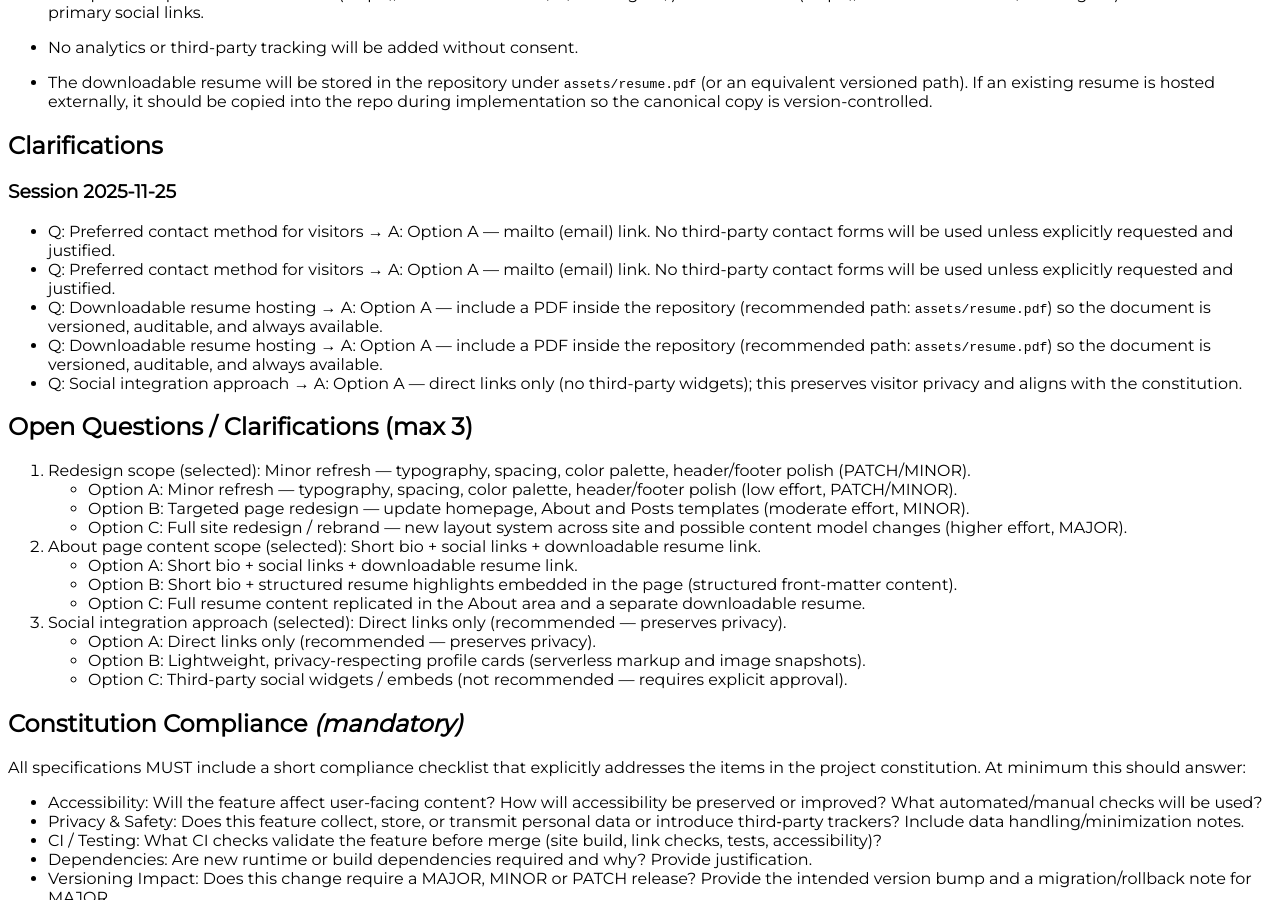
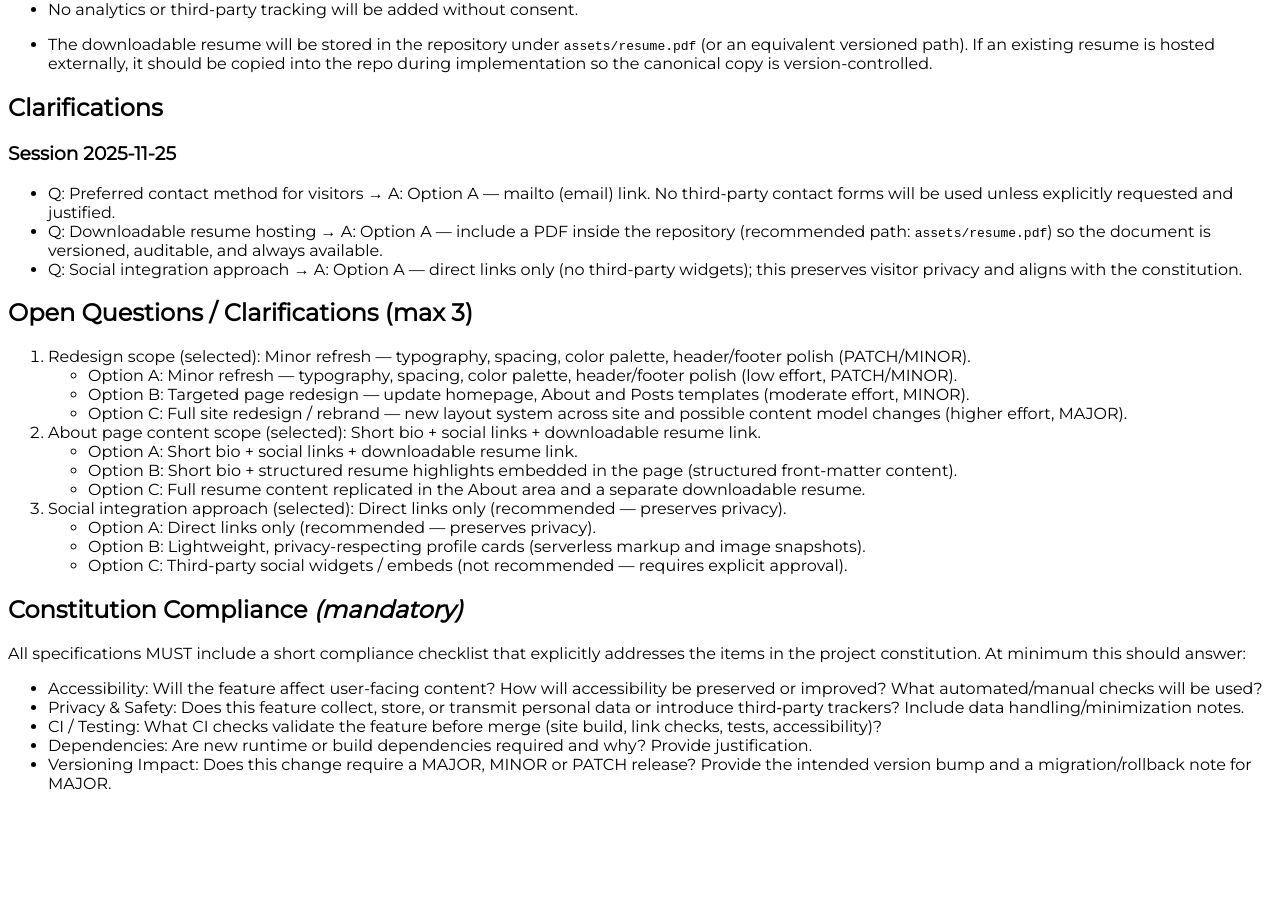
Before and after one commit to zukomgwili/zukomgwili.github.io, a Jekyll site: the page built from specs/001-modernize-website/spec.md, in a window 1280 px wide and 900 px high, scrolled down 2921 px. Built offline with Jekyll 4.4.1, drawn with Linux system fonts in a browser that asks for light colours; our own code applies the rules of GitHub Pages for plain Markdown files; after the commit the page ends 3730 px from its top, so only the background shows below that; some of the changed text lies outside the part shown.

Commit message:
chore(001-modernize-website): add privacy enforcement script + CI job; dedupe spec, complete T026

```diff
--- a/specs/001-modernize-website/spec.md
+++ b/specs/001-modernize-website/spec.md
@@ -100,7 +100,6 @@ As a reader or potential employer, I want clearer organization of blog posts and
 
 ### Functional Requirements
 
- - **FR-001**: The site MUST provide a persistent, discoverable "About" page with a short biography, public links (LinkedIn + Facebook) and a contact email (mailto link). No third-party contact forms will be added by default.
  - **FR-001**: The site MUST provide a persistent, discoverable "About" page with a short biography, public links (LinkedIn + Facebook) and a contact email (mailto link). No third-party contact forms will be added by default. The About page MUST include a downloadable resume link that points to a repository asset (recommended path: `assets/resume.pdf`).
  - **FR-002**: The site layout MUST be updated with a modern, responsive theme (typography, spacing, color palette) and improve mobile usability without breaking existing content structure.
  - **FR-003**: All updated pages MUST pass automated CI checks: a full site build, link-checker for internal/external links, and automated accessibility checks (WCAG AA where reasonable).
@@ -160,9 +159,7 @@ Versioning Impact: By default this will be a MINOR (non-breaking) change unless
 
 ### Session 2025-11-25
 
-- Q: Preferred contact method for visitors → A: Option A — mailto (email) link. No third-party contact forms will be used unless explicitly requested and justified.
  - Q: Preferred contact method for visitors → A: Option A — mailto (email) link. No third-party contact forms will be used unless explicitly requested and justified.
- - Q: Downloadable resume hosting → A: Option A — include a PDF inside the repository (recommended path: `assets/resume.pdf`) so the document is versioned, auditable, and always available.
  - Q: Downloadable resume hosting → A: Option A — include a PDF inside the repository (recommended path: `assets/resume.pdf`) so the document is versioned, auditable, and always available.
  - Q: Social integration approach → A: Option A — direct links only (no third-party widgets); this preserves visitor privacy and aligns with the constitution.
 
```
Also changed, not shown: specs/001-modernize-website/tasks.md (+2 -0 lines), .github/workflows/site-checks.yml (added), 1 other file.
